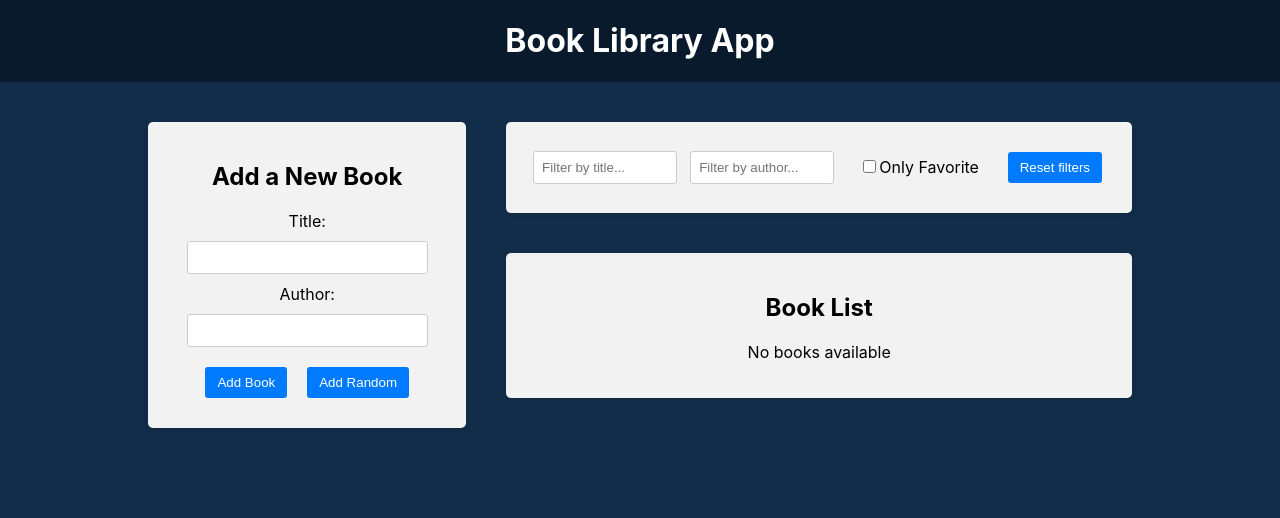
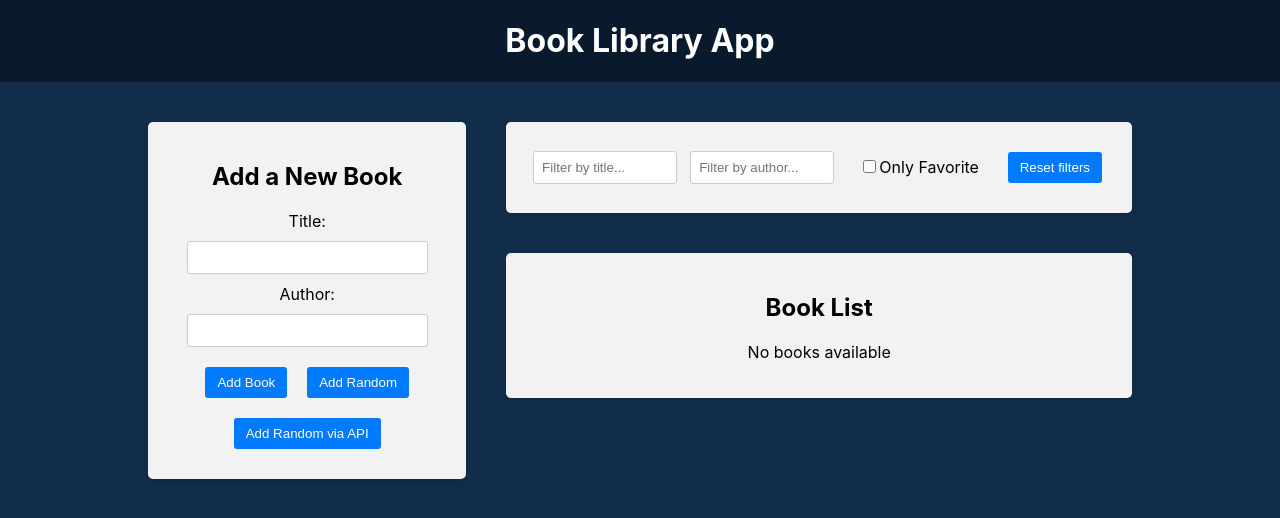
Before and after one commit to akbrest/react-udemy-tutorial, a React (Create React App) app in the folder frontend/: page / in a window 1280 px wide. Shown: the top 518 px of the page. Built offline with nearby package versions, Linux system fonts and the light colour scheme.

Commit message:
Add random book via api and fix mistakes

```diff
--- a/frontend/package.json
+++ b/frontend/package.json
@@ -7,6 +7,7 @@
     "@testing-library/jest-dom": "^5.17.0",
     "@testing-library/react": "^13.4.0",
     "@testing-library/user-event": "^13.5.0",
+    "axios": "^1.6.1",
     "react": "^18.2.0",
     "react-dom": "^18.2.0",
     "react-icons": "^4.11.0",
--- a/frontend/src/components/BookForm/BookForm.js
+++ b/frontend/src/components/BookForm/BookForm.js
@@ -1,8 +1,9 @@
 import { useState } from 'react';
 import { useDispatch } from 'react-redux';
 import { addBook } from '../../redux/sclices/booksSlice';
+import axios from 'axios';
 import booksData from '../../data/books.json';
-import creatBookWithId from '../../utils/createBookWithId';
+import createBookWithId from '../../utils/createBookWithId';
 import './BookForm.css';
 
 const BookForm = () => {
@@ -14,17 +15,28 @@
     e.preventDefault();
 
     if (title && author) {
-      dispatch(addBook(creatBookWithId({ title, author })));
+      dispatch(addBook(createBookWithId({ title, author })));
       setTitle('');
       setAuthor('');
     }
   };
 
-  const handleAdRandomBook = () => {
+  const handleAddRandomBook = () => {
     const randomIndex = Math.floor(Math.random() * booksData.length);
     const randomBook = booksData[randomIndex];
 
-    dispatch(addBook(creatBookWithId(randomBook)));
+    dispatch(addBook(createBookWithId(randomBook)));
+  };
+
+  const handleAddRandomViaAPI = async () => {
+    try {
+      const res = await axios.get('http://localhost:4000/random-book');
+
+      if (res?.data?.title && res?.data?.author)
+        dispatch(addBook(createBookWithId(res.data)));
+    } catch (error) {
+      console.log('Error fetching random book', error);
+    }
   };
 
   return (
@@ -49,8 +61,11 @@
             onChange={(e) => setAuthor(e.target.value)}
           />
           <button type="submith">Add Book</button>
-          <button type="button" onClick={handleAdRandomBook}>
+          <button type="button" onClick={handleAddRandomBook}>
             Add Random
+          </button>
+          <button type="button" onClick={handleAddRandomViaAPI}>
+            Add Random via API
           </button>
         </div>
       </form>
--- a/frontend/src/utils/createBookWithId.js
+++ b/frontend/src/utils/createBookWithId.js
@@ -1,6 +1,6 @@
 import { v4 as uuidv4 } from 'uuid';
 
-const creatBookWithId = (book) => {
+const createBookWithId = (book) => {
   return {
     ...book,
     isFavorite: false,
@@ -8,4 +8,4 @@
   };
 };
 
-export default creatBookWithId;
+export default createBookWithId;
```
Also changed, not shown: 1 other file (tests, documents, lock files or other folders).
